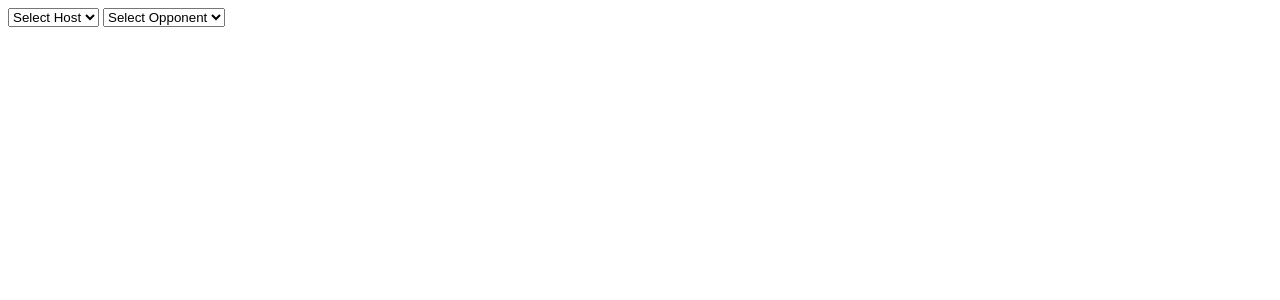
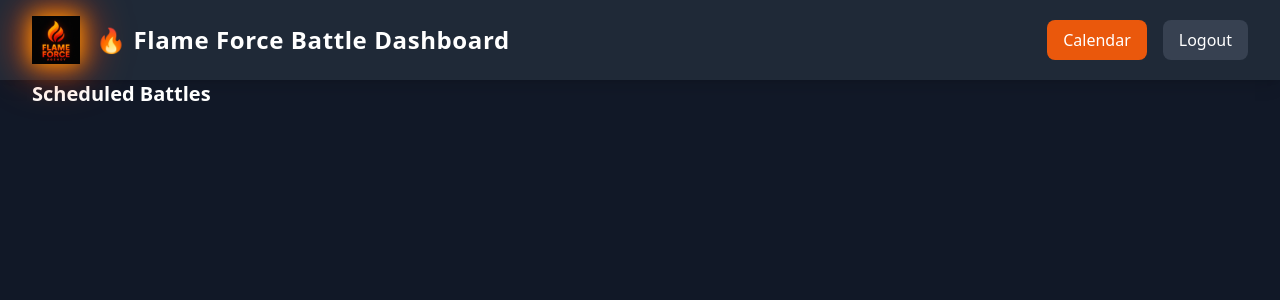
Before and after one commit to JayCCreationZz/Flame-Force, a Node server app: template dashboard/views/dashboard.ejs in a window 1280 px wide. Shown: the top 300 px of the page. Run offline with Node 20, Linux system fonts and the light colour scheme; the template is opened without the code that fills it, so the values that code supplies are empty; some libraries are stand-ins or nearby versions.

Commit message:
Merge dynamic member dropdown into original Flame Force dashboard layout

```diff
--- a/dashboard/views/dashboard.ejs
+++ b/dashboard/views/dashboard.ejs
@@ -1,4 +1,85 @@
-<select name="host" required class="p-3 rounded bg-gray-800">
+<!DOCTYPE html>
+<html lang="en">
+<head>
+<meta charset="UTF-8">
+<title>Flame Force Dashboard</title>
+
+<link rel="icon" type="image/png" href="/favicon.png">
+<script src="https://cdn.tailwindcss.com"></script>
+
+<style>
+.logo-glow {
+    animation: emberGlow 2.5s ease-in-out infinite alternate;
+}
+
+@keyframes emberGlow {
+    from {
+        filter: drop-shadow(0 0 6px #ff7a00)
+                drop-shadow(0 0 12px #ff3c00);
+    }
+    to {
+        filter: drop-shadow(0 0 12px #ffae00)
+                drop-shadow(0 0 24px #ff4500);
+    }
+}
+</style>
+
+</head>
+
+<body class="bg-gray-900 text-white min-h-screen">
+
+
+<!-- HEADER -->
+<header class="flex justify-between items-center px-8 py-4 bg-gray-800 shadow-lg">
+
+<div class="flex items-center gap-4">
+
+<img src="/logo.png"
+class="h-12 w-12 logo-glow">
+
+<h1 class="text-2xl font-bold tracking-wide">
+🔥 Flame Force Battle Dashboard
+</h1>
+
+</div>
+
+<div class="flex gap-4">
+
+<a href="/calendar"
+class="bg-orange-600 px-4 py-2 rounded-lg hover:bg-orange-700">
+Calendar
+</a>
+
+<a href="/logout"
+class="bg-gray-700 px-4 py-2 rounded-lg hover:bg-gray-600">
+Logout
+</a>
+
+</div>
+
+</header>
+
+
+
+<!-- CREATE BATTLE FORM -->
+<% if (roleLevel === "owner" || roleLevel === "admin") { %>
+
+<section class="p-8">
+
+<h2 class="text-xl font-semibold mb-4">
+Create New Battle
+</h2>
+
+<form action="/create"
+method="POST"
+enctype="multipart/form-data"
+class="grid md:grid-cols-3 gap-4">
+
+
+<!-- HOST DROPDOWN -->
+<select name="host"
+required
+class="p-3 rounded bg-gray-800">
 
 <option value="">Select Host</option>
 
@@ -13,7 +94,10 @@
 </select>
 
 
-<select name="opponent" required class="p-3 rounded bg-gray-800">
+<!-- OPPONENT DROPDOWN -->
+<select name="opponent"
+required
+class="p-3 rounded bg-gray-800">
 
 <option value="">Select Opponent</option>
 
@@ -26,3 +110,119 @@
 <% }) %>
 
 </select>
+
+
+<input type="date"
+name="date"
+required
+class="p-3 rounded bg-gray-800">
+
+
+<input type="time"
+name="time"
+required
+class="p-3 rounded bg-gray-800">
+
+
+<input name="liveLink"
+placeholder="Live Link (optional)"
+class="p-3 rounded bg-gray-800">
+
+
+<input type="file"
+name="poster"
+accept="image/*"
+class="p-3 rounded bg-gray-800">
+
+
+<button type="submit"
+class="bg-orange-600 hover:bg-orange-700 rounded px-6 py-3">
+
+Create Battle
+
+</button>
+
+</form>
+
+</section>
+
+<% } %>
+
+
+
+<!-- BATTLE GRID -->
+<section class="px-8 pb-10">
+
+<h2 class="text-xl font-semibold mb-6">
+Scheduled Battles
+</h2>
+
+<div class="grid md:grid-cols-3 gap-6">
+
+<% battles.forEach(battle => { %>
+
+<div class="bg-gray-800 rounded-xl shadow-lg p-4 hover:shadow-orange-500/20 transition">
+
+<% if (battle.poster) { %>
+
+<img src="<%= battle.poster %>"
+class="rounded-lg mb-4 w-full object-cover">
+
+<% } %>
+
+
+<h3 class="text-lg font-bold">
+
+⚔
+<%= agencyMembers.find(m => m.id === battle.host)?.name || battle.host %>
+vs
+<%= agencyMembers.find(m => m.id === battle.opponent)?.name || battle.opponent %>
+
+</h3>
+
+
+<p class="text-gray-400 mb-2">
+
+📅 <%= battle.date %> ⏰ <%= battle.time %>
+
+</p>
+
+
+<% if (battle.liveLink) { %>
+
+<a href="<%= battle.liveLink %>"
+target="_blank"
+class="text-orange-400 underline block mb-3">
+
+Watch Battle
+
+</a>
+
+<% } %>
+
+
+<% if (roleLevel === "owner" || roleLevel === "admin") { %>
+
+<form action="/delete/<%= battle.id %>"
+method="POST">
+
+<button class="bg-red-600 hover:bg-red-700 px-4 py-2 rounded">
+
+Delete Battle
+
+</button>
+
+</form>
+
+<% } %>
+
+</div>
+
+<% }) %>
+
+</div>
+
+</section>
+
+</body>
+</html>
```
